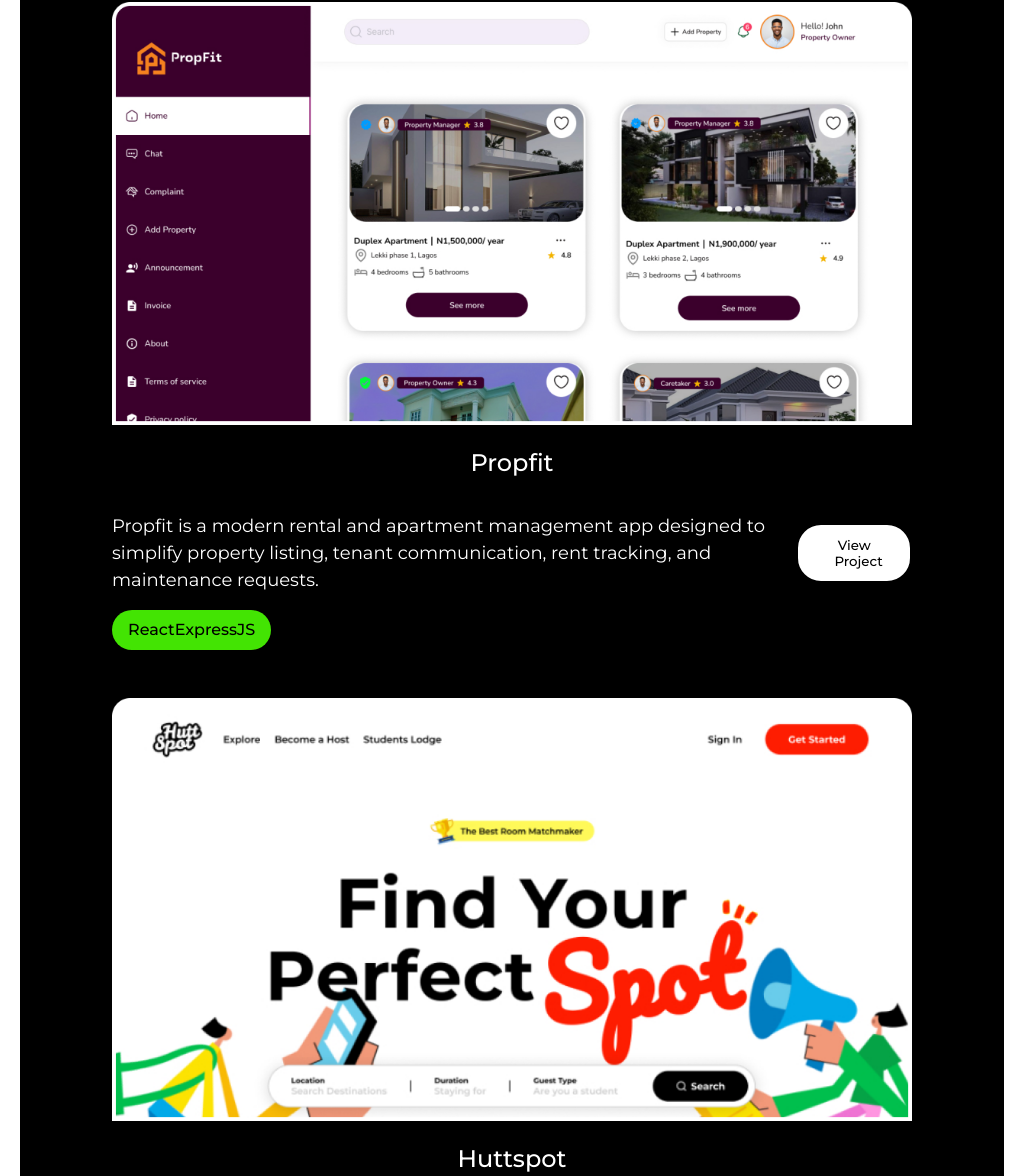
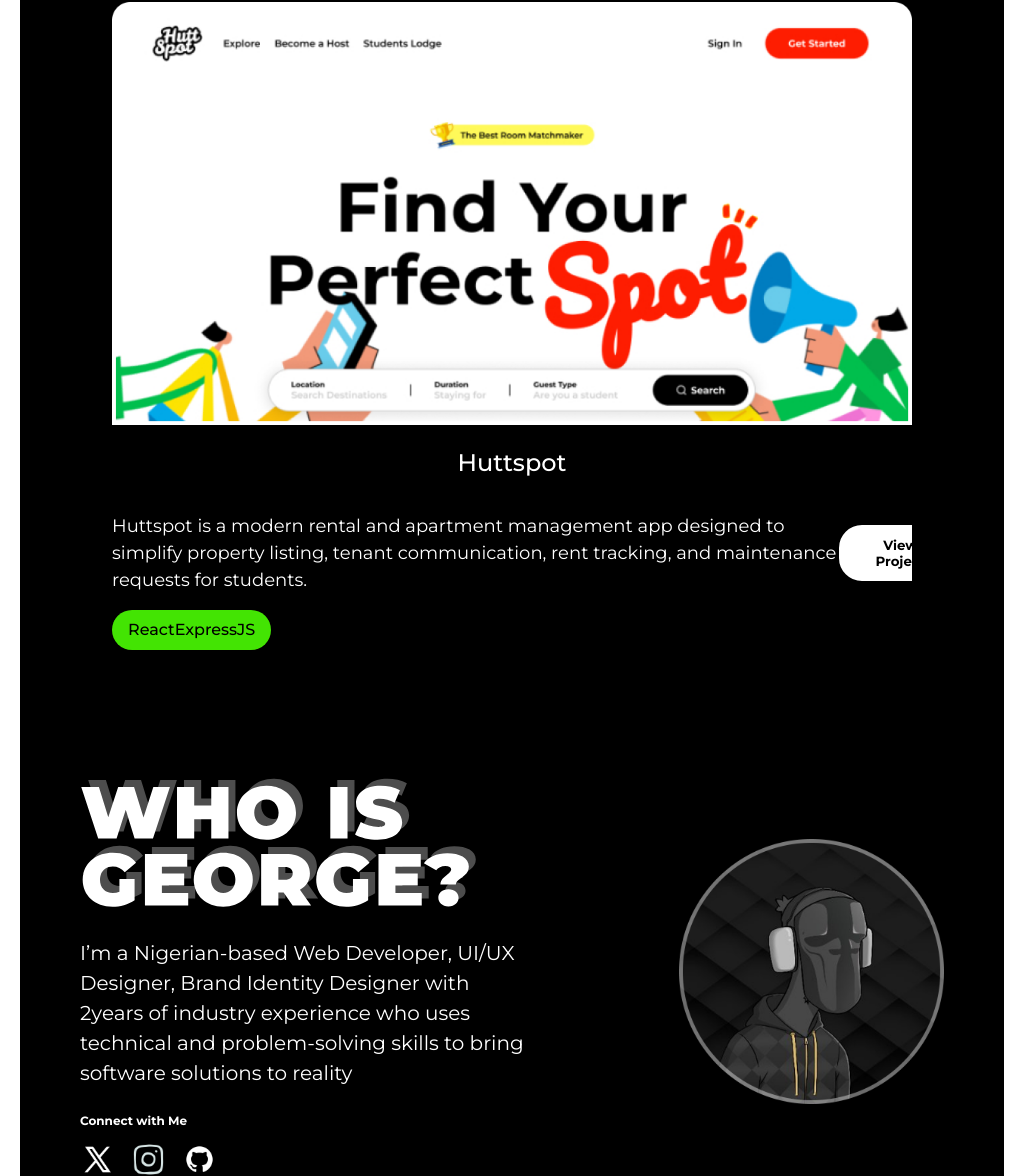
Before and after one commit to Georgeozoemena/Portfolio, a React (Vite) app: page / in a window 1024 px wide. Shown: the part 1579-2755 px from the top of the page. Built offline with nearby package versions, Linux system fonts and the light colour scheme.

Commit message:
Modifications

```diff
--- a/src/assets/styles/components/button.css
+++ b/src/assets/styles/components/button.css
@@ -4,14 +4,14 @@
     cursor: pointer;
     border: none;
     color: #000;
-    font-weight: 500;
+    font-weight: 700;
     width: fit-content;
     padding: 12px 36px;
     border-radius: 25px;
     border: 2px solid #000;
+    transition: 0.3s ease-in-out;
+    font-family: "Montserrat", serif;
     background-color: var(--primary-color);
-    font-family: "Montserrat", serif;
-    transition: 0.3s ease-in-out;
 }
 
 
--- /dev/null
+++ b/src/assets/styles/components/sliderEffect.css
@@ -0,0 +1,15 @@
+html {
+    scroll-behavior: smooth;
+}
+
+.slider-container {
+    width: 100%;
+    height: 100%;
+    overflow-y: hidden;
+}
+
+.slider-wrapper {
+    display: flex;
+    transition: transform 0.5s ease-in-out;
+    transform: translateX(0px);
+}
--- a/src/assets/styles/global.css
+++ b/src/assets/styles/global.css
@@ -66,6 +66,7 @@
 }
 
 .body-section {
+  position: relative;
   color: #fff;
   padding: 45px 60px;
   background-color: #000;
@@ -93,13 +94,13 @@
   .get-in-touch {
     display: flex;
     gap: 24px;
-    margin: 100px 0 60px;
+    padding: 36px 0;
     text-align: center;
     align-items: center;
+    border-radius: 25px;
+    margin: 100px 0 60px;
     flex-direction: column;
-    /* width: fit-content; */
-
-    /* background-color: #272727; */
+    background: url('../images/pattern.jpg');
 
     .logo > img {
       width: 100px;
@@ -161,7 +162,7 @@
 
     .project-img {
       img {
-        width: 1000px;
+        width: 950px;
       }
     }
 
@@ -215,10 +216,10 @@
 
 .not-found {
   display: flex;
-  flex-direction: column;
-  align-items: center;
   gap: 24px;
   margin-top: 10%;
+  align-items: center;
+  flex-direction: column;
   justify-content: center;
 }
 
@@ -386,83 +387,6 @@
   gap: 10px;
 }
 
-/* Large  Screens */
-@media (min-width: 993px) and (max-width: 1200px) {
-  .home {
-    img {
-      width: 780px;
-    }
-    p {
-      font-size: 20px;
-    }
-  }
-  .avatar {
-    img {
-      width: 320px;
-      top: 55%; right: 78%;
-    }
-  }
-  .project {
-    padding: 0 0 16px 0;
-    text-align: center;
-    font-size: large;
-
-    .headline {
-      margin: 26px 0;
-    }
-
-    .projects {
-      margin: 0 60px;
-
-      .project-name {
-        font-size: x-large;
-      }
-
-      .project-img {
-        img {
-          width: 800px;
-        }
-      }
-    }
-  }
-  .about-me {
-    margin: 0 70px;
-
-    .bio-content {
-      .bio-img {
-        img {
-          right: -10%; bottom: -10%;
-          width: 550px;
-        }
-      }
-    }
-
-    h2 {
-      margin: 12px 0 36px;
-    }
-
-    .my-bio {
-      .my-bio-headline {
-        img {
-          width: 380px;
-        }
-      }
-
-      .my-bio-description {
-        width: 50%;
-        p {
-          font-size: 18px;
-        }
-      }
-
-    }
-  }
-  .connect-with-me {
-    h2 {
-      margin: 12px 0 20px;
-    }
-  }
-
 .contact-me {
   margin: 20px 80px 0;
 
@@ -519,14 +443,12 @@
   gap: 10px;
 }
 
-}
-
 
 .footer {
   display: flex;
   gap: 48px;
   list-style: none;
-  margin-top: 150px;
+  margin-top: 100px;
   flex-direction: column;
 
   .footer-content, .links {
@@ -585,3 +507,83 @@
     border-radius: 25px;
   }
 }
+
+/* Large  Screens */
+@media (min-width: 993px) and (max-width: 1200px) {
+  .home {
+    img {
+      width: 780px;
+    }
+    p {
+      font-size: 20px;
+    }
+  }
+  .avatar {
+    img {
+      width: 320px;
+      top: 55%; right: 78%;
+    }
+  }
+  .project {
+    padding: 0 0 16px 0;
+    text-align: center;
+    font-size: large;
+
+    .headline {
+      margin: 26px 0;
+    }
+
+    .projects {
+      margin: 0 60px;
+
+      .project-name {
+        font-size: x-large;
+      }
+
+      .project-img {
+        img {
+          width: 800px;
+        }
+      }
+    }
+  }
+  .about-me {
+    .bio-content {
+      display: flex;
+      width: fit-content;
+      align-items: center;
+      text-align: left;
+
+      .bio-img {
+        img {
+          width: 100%;
+        }
+      }
+    }
+
+    h2 {
+      margin: 12px 0 36px;
+    }
+
+    .my-bio {
+      .my-bio-headline {
+        img {
+          width: 380px;
+        }
+      }
+
+      .my-bio-description {
+        width: 50%;
+        p {
+          font-size: 18px;
+        }
+      }
+
+    }
+  }
+  .connect-with-me {
+    h2 {
+      margin: 12px 0 20px;
+    }
+  }
+}
--- a/src/components/Button.jsx
+++ b/src/components/Button.jsx
@@ -5,9 +5,11 @@
 export default function Button({type, disabled, onClick, children, variant}) {
 
     return(
-        <button type={type} disabled={disabled} onClick={onClick} className={variant}>
-            {children}
-        </button>
+        <a href="">
+            <button type={type} disabled={disabled} onClick={onClick} className={variant}>
+                {children}
+            </button>
+        </a>
     )
 }
 
--- /dev/null
+++ b/src/components/SliderEffect.jsx
@@ -0,0 +1,25 @@
+import React, { useEffect, useState } from 'react'
+import '../assets/styles/components/sliderEffect.css'
+
+export default function Slider({ items, interval = 5000, renderItem}){
+    // Logic to handle slide change
+    const [sliderItem, setSliderItem] = useState(0);
+
+    // Update the state with a new slider item
+    useEffect(() => {
+        const timer = setInterval(() => {
+            setSliderItem(prev => prev === items.length - 1 ? 0 : prev + 1);
+        }, interval);
+
+        return () => clearInterval(timer);
+    }, [items.length, interval])
+
+
+    return (
+        <div className="slider-container">
+            <div className="slider-wrapper">
+                {renderItem ? renderItem(items[sliderItem]) : items[sliderItem]}
+            </div>
+        </div>
+    )
+}
--- a/src/pages/Home.jsx
+++ b/src/pages/Home.jsx
@@ -1,5 +1,4 @@
 import React from 'react'
-import { HeadlineText, Avatar, LogoWhite } from '../assets'
 import Button, { DownloadButton } from '../components/Button'
 import '../assets/styles/global.css'
 import About from './AboutMe'
--- a/src/pages/Projects/Projects.jsx
+++ b/src/pages/Projects/Projects.jsx
@@ -2,10 +2,11 @@
 import { Huttspot, Propfit, Choppins, Fidelity } from "../../assets";
 import '../../assets/styles/global.css'
 import Button from "../../components/Button";
+import Slider from "../../components/SliderEffect";
 
 
 export default function Projects(){
-    const Projects = [
+    const projects = [
         {
         name: "Propfit",
         img: Propfit,
@@ -18,16 +19,16 @@
         description: "Huttspot is a modern rental and apartment management app designed to simplify property listing, tenant communication, rent tracking, and maintenance requests for students.",
         stack: ["React", "ExpressJS"],
     },
-    // {
-    //     name: "Choppins",
-    //     img: Choppins,
-    //     description: "Choppins",
-    // },
-    // {
-    //     name: "Fidelity Mobile",
-    //     img: Fidelity,
-    //     description: "Fidelity Mobile",
-    // }
+    {
+        name: "Choppins",
+        img: Choppins,
+        description: "Choppins",
+    },
+    {
+        name: "Fidelity Mobile",
+        img: Fidelity,
+        description: "Fidelity Mobile",
+    }
     ]
 
     function createProject(project){
@@ -59,7 +60,9 @@
                 <p>Using my skills, I help brings ideas into interfaces, and brands into experiences</p>
             </div>
             <div className="projects">
-                {Projects.map(createProject)}
+                <Slider items={projects} interval={5000} renderItem={project => (
+                    createProject(project)
+                )} />
             </div>
         </div>
     )
```
Also changed, not shown: src/assets/images/pattern.jpg (added).
